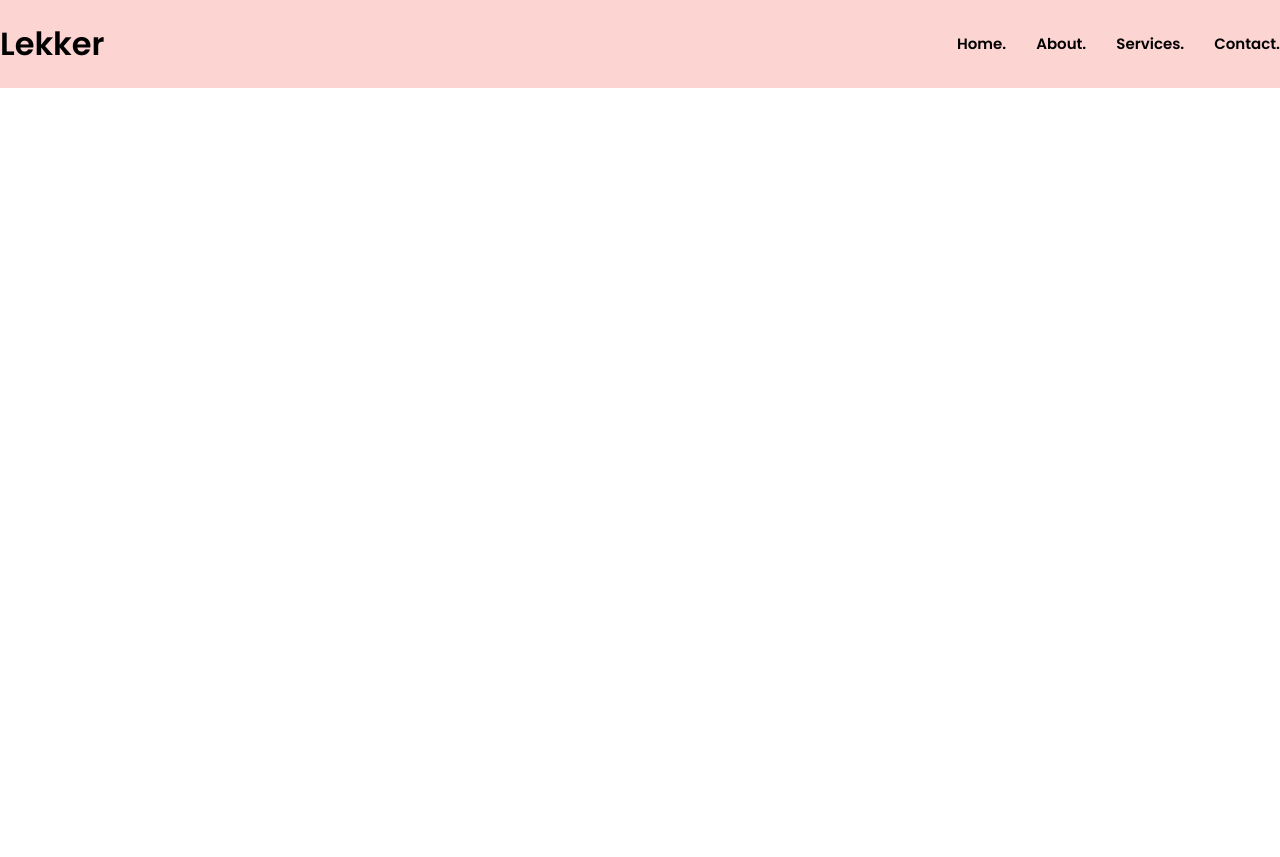
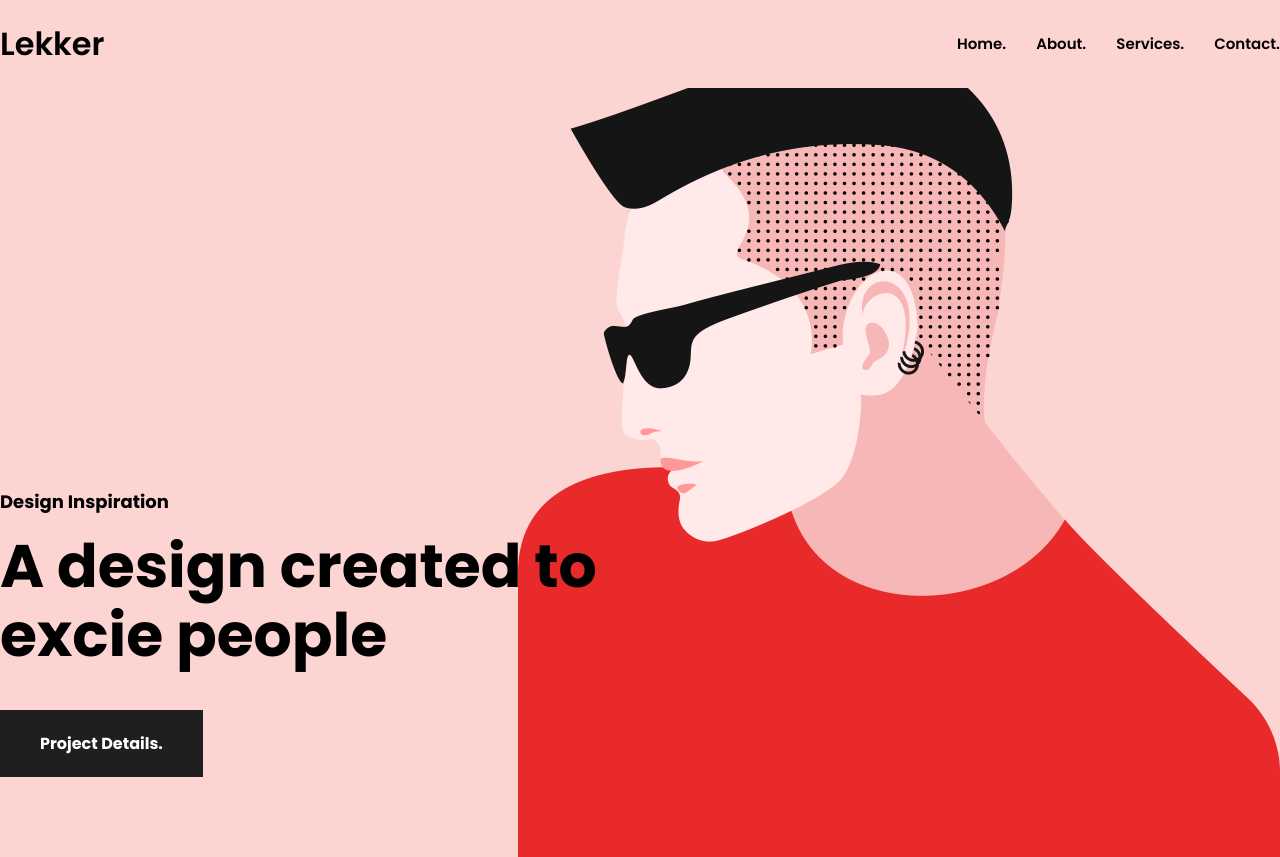
Before and after one commit to shariful-hoque/practice-lekker, a plain HTML site: page index.html in a window 1280 px wide. Before the commit the page ends 800 px from the top, so only its background shows below. Drawn offline with Linux system fonts and the light colour scheme.

Commit message:
banner part done

```diff
--- a/index.html
+++ b/index.html
@@ -15,9 +15,6 @@
 </head>
 
 <body>
-
-</body>
-
     <section class="header">
         <div class="container header_main">
             <div class="logo">
@@ -33,5 +30,15 @@
             </div>
         </div>
     </section>
+    <!-- menu done -->
+    <section class="banner">
+        <div class="container banner_inner">
+            <h3>Design Inspiration</h3>
+            <h1>A design created to <br>excie people</h1>
+            <a href="#">Project Details.</a>
+        </div>
+    </section>
+
+</body>
 
 </html>
--- a/style.css
+++ b/style.css
@@ -58,3 +58,46 @@ ul,ol{
     font-weight: 600;
     font-family:'Poppins', sans-serif;
 }
+
+/* banner part start */
+
+.banner{
+    background-color: #FCD4D1;
+
+
+}
+
+.banner_inner{
+    background: url(img/h1-rev2-img-2.png);
+    background-repeat: no-repeat;
+    background-position: right;
+    padding: 400px 0 80px;
+}
+
+.banner_inner h3{
+    font-size: 18px;
+    font-family:'Poppins', sans-serif ;
+}
+
+.banner_inner h1{
+    font-size: 60px;
+    font-weight: 700;
+    font-family: 'Poppins', sans-serif;
+    line-height: 69px;
+    padding-top: 17px;
+    padding-bottom: 40px;
+}
+
+.banner_inner a {
+    font-size: 16px;
+    font-family: 'Poppins', sans-serif;
+    padding: 21px 40px;
+    background: #1F1F1F;
+    color: #fff;
+    font-weight: 700;
+}
+
+.banner_inner a:hover{
+    background: #FAEE31;
+    color: #000;
+}
```
Also changed, not shown: img/h1-rev2-img-2.png (added). Lines whose indentation alone changed are shown as unchanged.
